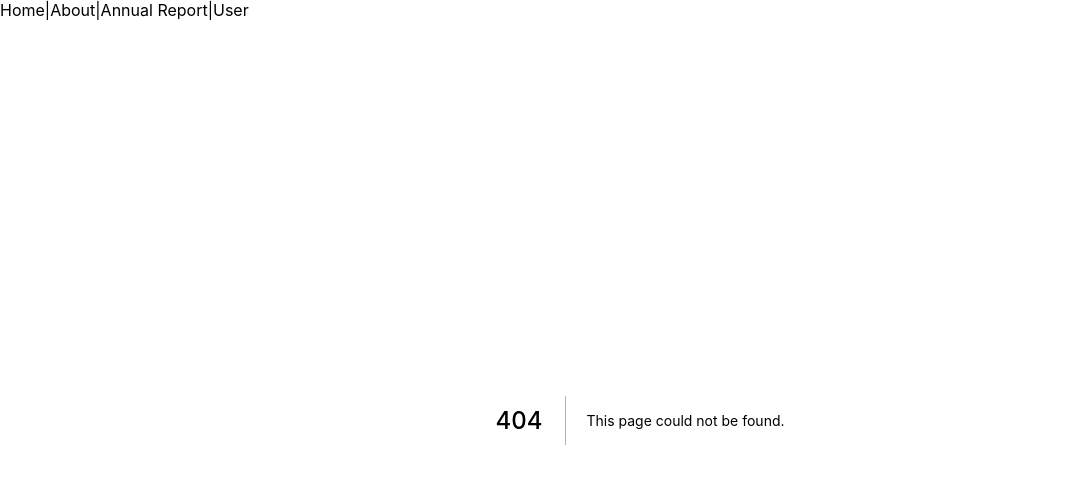
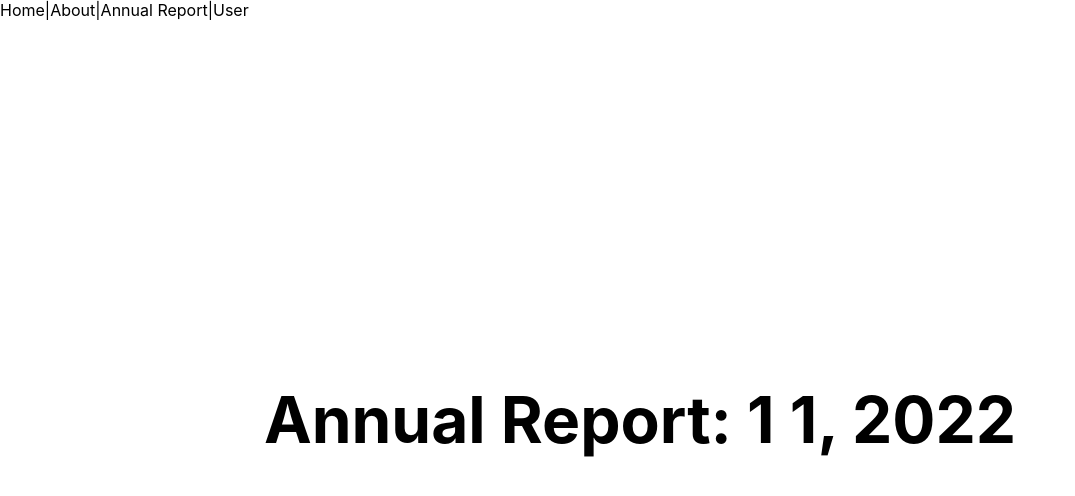
Before and after one commit to teerasej/nextflow-nextjs-route, a Next.js app: page /annual-report/1/1 in a window 1280 px wide. Before the commit this address had no page. Shown: the top 496 px of the page, without its empty margins (0-1075 px from the left). Built offline with nearby package versions, Linux system fonts and the light colour scheme.

Commit message:
declare page to get month day param

```diff
--- /dev/null
+++ b/pages/annual-report/[month]/[day].tsx
@@ -0,0 +1,24 @@
+
+import { NextPage } from "next"
+import Link from "next/link"
+import { useRouter } from "next/router"
+import styles from '../../../styles/Home.module.css'
+import { QueryMonthDay } from "../../../types/month-day"
+
+const AnnualReportMonthDay: NextPage = () => {
+
+  const router = useRouter()
+  const { month, day } = router.query as QueryMonthDay
+
+  return (
+    <div>
+      <main className={styles.main}>
+        <h1 className={styles.title}>
+          Annual Report: {month} {day}, 2022
+        </h1>
+      </main>
+    </div>
+  )
+}
+
+export default AnnualReportMonthDay
```
